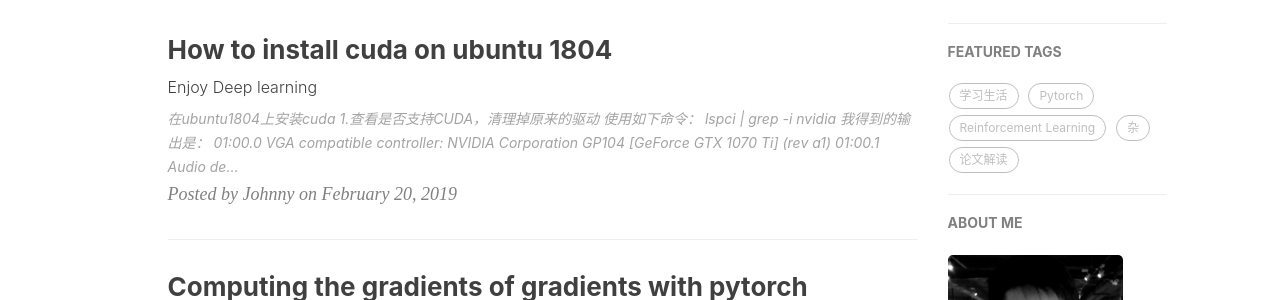
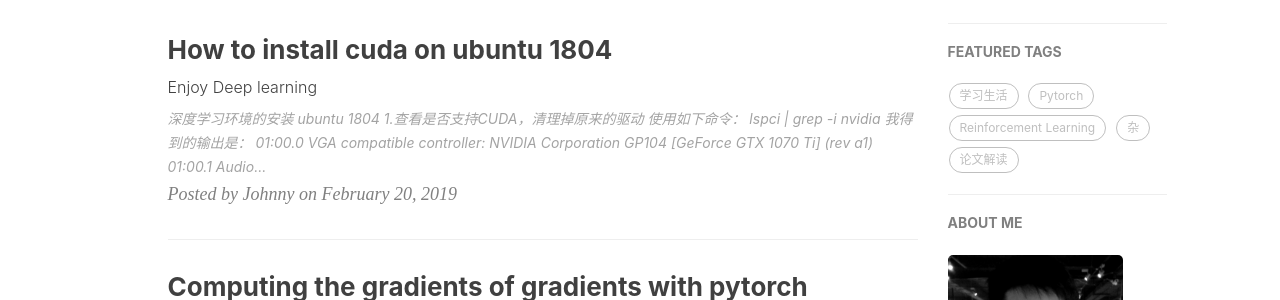
Before and after one commit to sweetice/previous_blog, a Jekyll site: the page built from index.html, in a window 1280 px wide and 900 px high. Shown: the part 435-735 px from the top of the window. Built offline with Jekyll 4.4.1, drawn with Linux system fonts in a browser that asks for light colours; nearby versions of some CDN libraries; the list of posts is cut into pages by our own code; comment, search, counter and statistics services are not loaded; some of the changed lines change nothing that is shown.

Commit message:
Update 2019-02-20-How-to-install-cuda-on-ubuntu1804.md

````diff
--- a/_posts/2019-02-20-How-to-install-cuda-on-ubuntu1804.md
+++ b/_posts/2019-02-20-How-to-install-cuda-on-ubuntu1804.md
@@ -10,7 +10,7 @@
     - 杂
 ---
 
-# 在ubuntu1804上安装cuda
+# 深度学习环境的安装 ubuntu 1804
 
 - 1.查看是否支持CUDA，清理掉原来的驱动
 
@@ -76,3 +76,70 @@
 - 3) 选用 Using NVIDIA driver metapackage from nvidia-diver-390(proprietary, tested)
 
 ![Software and Updates](https://github.com/sweetice/sweetice.github.io/blob/master/figures/software%20and%20updates.png)
+
+如果没有成功，那么就去[官网](https://www.nvidia.cn/Download/index.aspx?lang=cn)选择对应的版本安装。
+
+![nvidia-driver](https://github.com/sweetice/sweetice.github.io/blob/master/figures/nvidia-driver.png)
+
+下载好之后，使用alt+ctrl+f1切换到tty1模式去，从ubuntu1804开始，可以不禁用lightdm了。
+
+使用如下的命令安装
+
+```
+$ sudo bash ./NVIDIA-Linux-x86_64-410.93.run
+
+```
+安装完成之后，切换回图形界面。
+接下来。
+
+- 4. 安装cuda
+
+上[官网](https://developer.nvidia.com/cuda-90-download-archive)(https://developer.nvidia.com/cuda-90-download-archive)下载cuda9.0的包。
+
+之后，关闭掉图形界面（方法同上），进入下载目录，执行如下命令：
+```
+$ sudo ./cuda_9.0_linux.run --verbose -silent --toolkit --override
+```
+**一定要加入后面的参数**
+
+这样子不用经过繁琐的选择，能够直接安装上cuda。
+
+现在你还缺少了一些库，安装他们
+
+```
+$ sudo apt-get install freeglut3-dev build-essential libx11-dev libxmu-dev libxi-dev libgl1-mesa-glx libglu1-mesa libglu1-mesa-dev
+```
+
+快要成功了，接下来添加一下环境变量
+
+```
+$ cd ~
+```
+
+```
+$ sudo gedit ./bashrc
+```
+
+在文件的最后，加上：
+
+```
+export PATH="$PATH:/usr/local/cuda-9.0/bin"
+```
+
+然后退出，至此cuda安装完成。
+
+- 5.安装cudNN
+
+使用torch可以不用安装cudNN,此处略过。
+
+- 6.测试
+
+使用如下代码测试
+
+```
+import torch
+torch.cuda.is_available()
+```
+如果结果显示True，那么就可以使用了。
+
+![cuda可以用了](https://github.com/sweetice/sweetice.github.io/blob/master/figures/cuda_is_available.png)
````
